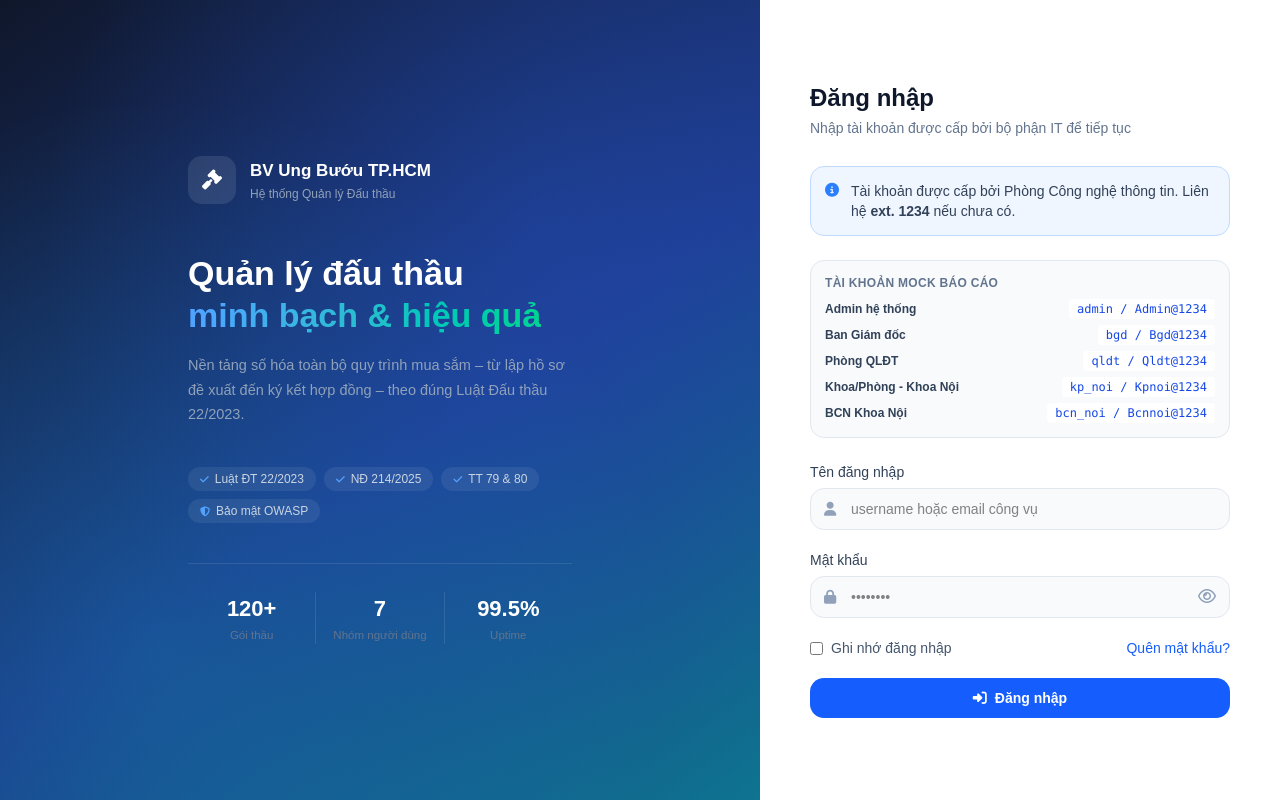
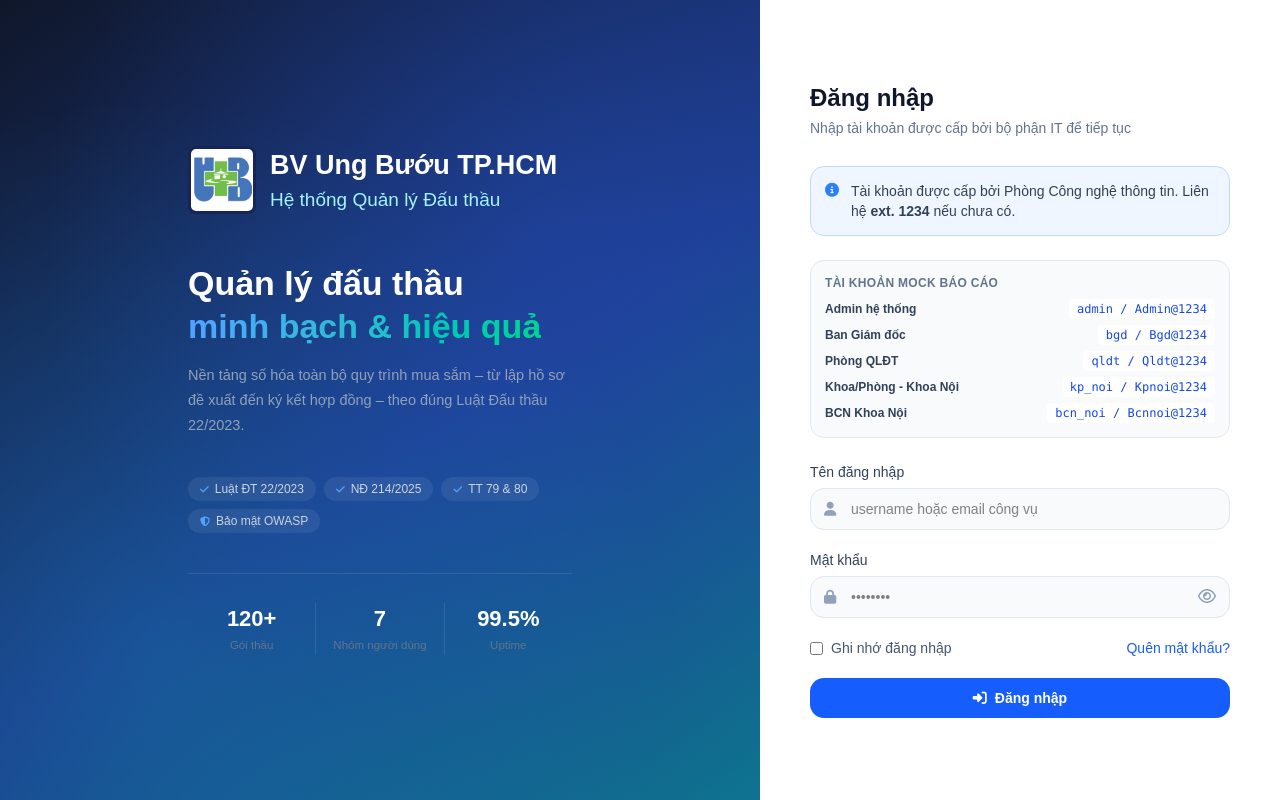
Before and after one commit to bnhminh1010/QLQTDT, a React (Vite) app in the folder frontend/: page /forgot-password in a window 1280 px wide. Built offline with nearby package versions, Linux system fonts and the light colour scheme.

Commit message:
add: folder public + change: logo Login, Forgotpassword, Login

```diff
--- a/frontend/src/components/Sidebar/index.tsx
+++ b/frontend/src/components/Sidebar/index.tsx
@@ -27,8 +27,12 @@ export default function Sidebar() {
   return (
     <aside className="w-16 lg:w-[220px] bg-slate-950 flex flex-col fixed top-0 left-0 bottom-0 z-[100] overflow-y-auto overflow-x-hidden">
       <div className="flex items-center justify-center lg:justify-start gap-2.5 px-3.5 h-14 border-b border-white/[0.08] shrink-0">
-        <div className="w-[34px] h-[34px] bg-blue-600 rounded-lg flex items-center justify-center text-white text-sm shrink-0">
-          <i className="fa-solid fa-gavel" />
+        <div className="w-[34px] h-[34px] bg-white rounded-md flex items-center justify-center text-white text-sm shrink-0">
+          <img
+            src="/bvungbuouLogo_no_text.png"
+            alt="BV Ung Bướu TP.HCM"
+            className="w-8 h-10 object-contain"
+          />
         </div>
         <div className="hidden lg:block">
           <span className="block text-slate-100 text-[12.5px] font-bold whitespace-nowrap">
--- a/frontend/src/pages/ForgotPassword/index.tsx
+++ b/frontend/src/pages/ForgotPassword/index.tsx
@@ -25,16 +25,18 @@ const LeftPanel = () => (
     />
     <div className="relative z-10 max-w-sm w-full">
       <div className="flex items-center gap-3.5 mb-12">
-        <div className="w-12 h-12 rounded-xl bg-white/10 flex items-center justify-center shrink-0">
-          <i className="fa-solid fa-gavel text-white text-xl" />
+        <div className="w-17 h-17 rounded-md bg-white border-3 border-blue-950 flex items-center justify-center shrink-0 overflow-hidden">
+          <img
+            src="/bvungbuouLogo_no_text.png"
+            alt="BV Ung Bướu TP.HCM"
+            className="w-16 h-17 object-contain"
+          />
         </div>
         <div>
-          <h1 className="text-white text-[17px] font-extrabold">
+          <h1 className="text-white text-[27px] font-extrabold">
             BV Ung Bướu TP.HCM
           </h1>
-          <p className="text-slate-400 text-xs mt-0.5">
-            Hệ thống Quản lý Đấu thầu
-          </p>
+          <p className="text-cyan-200 text-[19px]">Hệ thống Quản lý Đấu thầu</p>
         </div>
       </div>
       <h2 className="text-[34px] font-extrabold text-white leading-tight mb-4">
--- a/frontend/src/pages/Login/index.tsx
+++ b/frontend/src/pages/Login/index.tsx
@@ -66,14 +66,18 @@ export default function Login() {
         />
         <div className="relative z-10 max-w-sm w-full">
           <div className="flex items-center gap-3.5 mb-12">
-            <div className="w-12 h-12 rounded-xl bg-white/10 flex items-center justify-center shrink-0">
-              <i className="fa-solid fa-gavel text-white text-xl" />
+            <div className="w-17 h-17 rounded-md bg-white border-3 border-blue-950 flex items-center justify-center shrink-0 overflow-hidden">
+              <img
+                src="/bvungbuouLogo_no_text.png"
+                alt="BV Ung Bướu TP.HCM"
+                className="w-15 h-16 object-contain"
+              />
             </div>
             <div>
-              <h1 className="text-white text-[17px] font-extrabold">
+              <h1 className="text-white text-[27px] font-extrabold">
                 BV Ung Bướu TP.HCM
               </h1>
-              <p className="text-slate-400 text-xs mt-0.5">
+              <p className="text-cyan-200 text-[19px]">
                 Hệ thống Quản lý Đấu thầu
               </p>
             </div>
```
Also changed, not shown: frontend/public/bvungbuouLogo.png (added), frontend/public/bvungbuouLogo_no_text.png (added).
